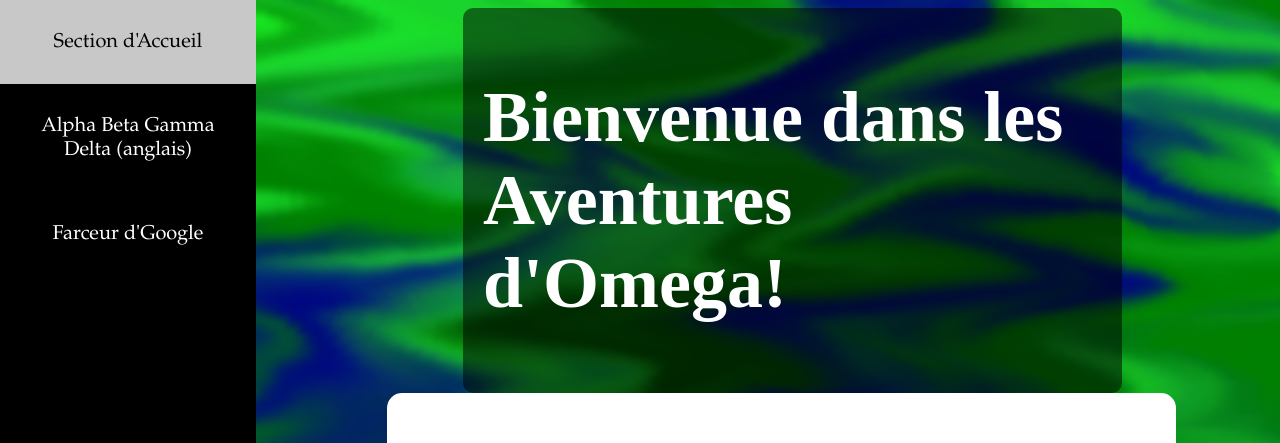
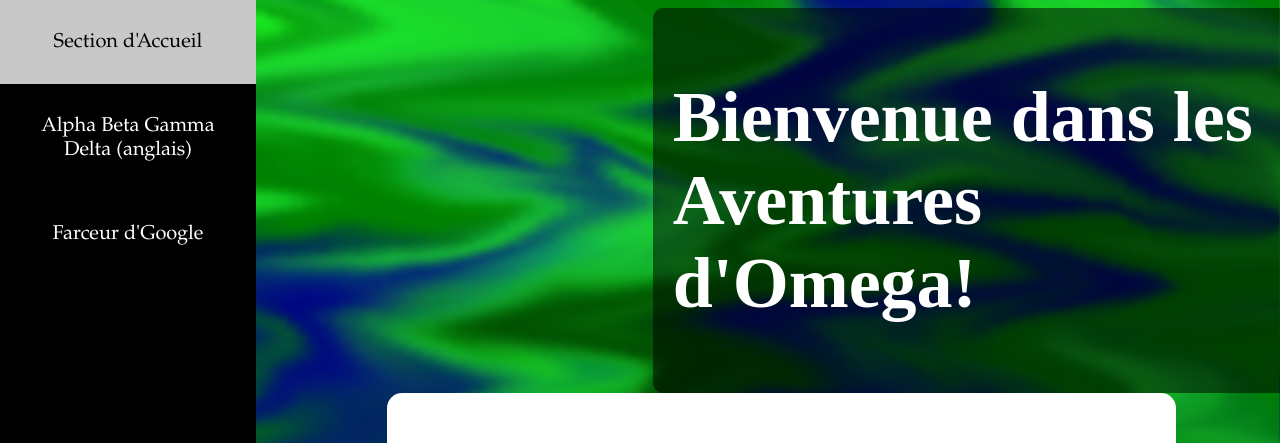
Before and after one commit to zyrikl/zyrikl.github.io, a PHP site: page / in a window 1280 px wide. Shown: the top 443 px of the page. Run offline with PHP 8.4, Linux system fonts and the light colour scheme.

Commit message:
Update style.css

```diff
--- a/style.css
+++ b/style.css
@@ -65,7 +65,7 @@ p {
 }
 .divider {
   width: 70%;
-  margin-left: 15%;
+  margin-left: 30%;
 }
 @keyframes explode {
   0% {
```
